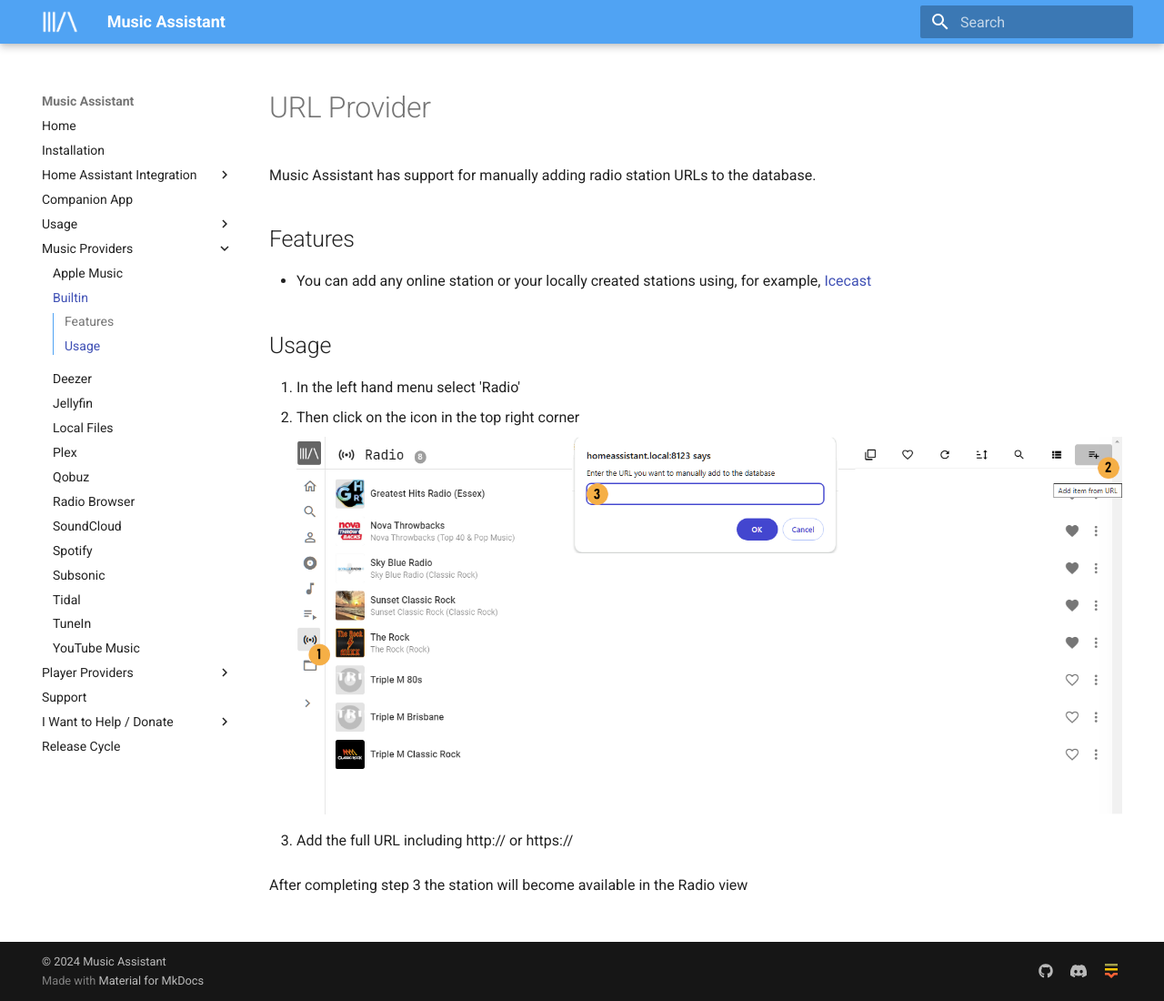
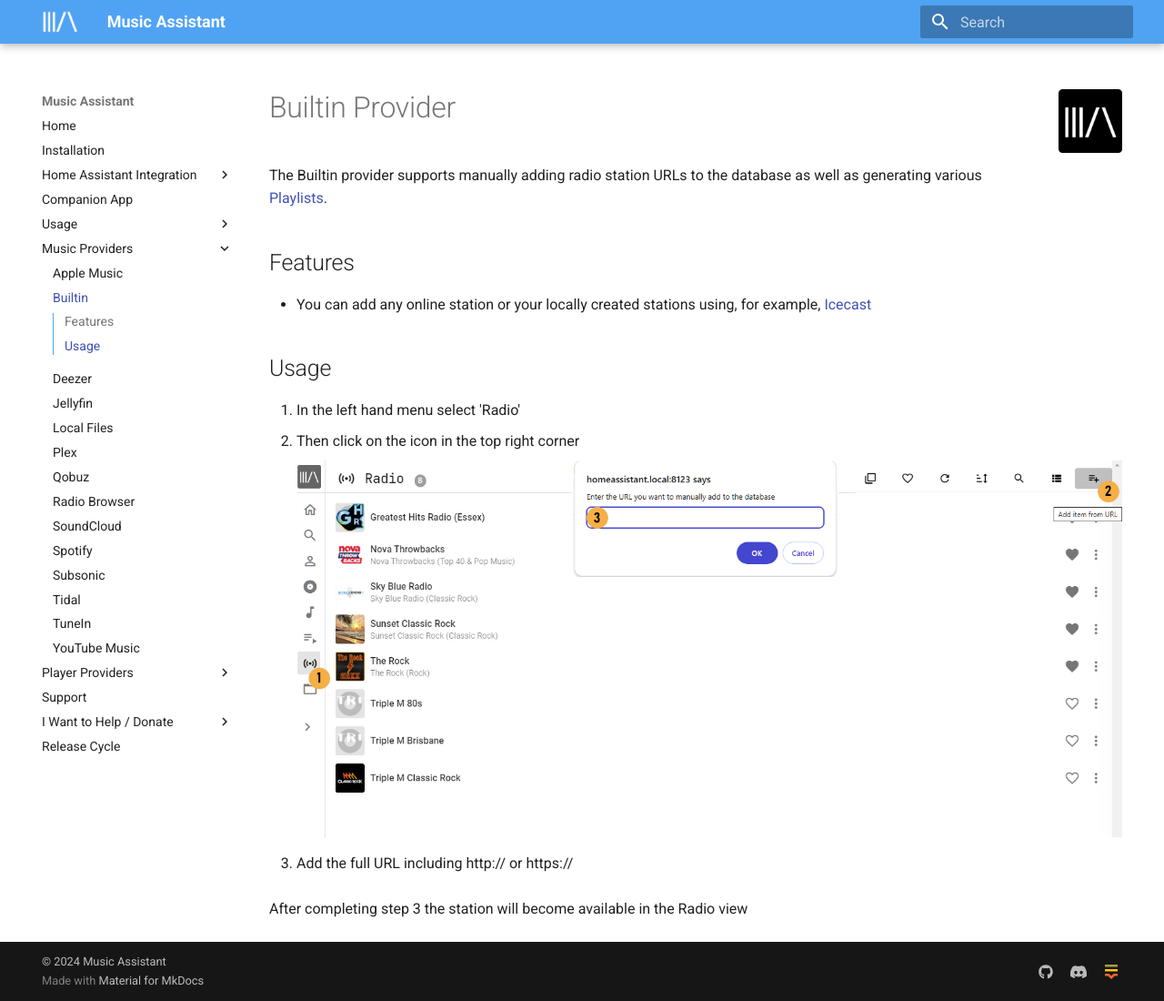
Before and after one commit to pwbriggs/music-assistant.github.io, an MkDocs documentation site: the page built from docs/music-providers/builtin.md, in a window 1280 px wide and 1100 px high. Shown: the whole window at 91% size. Built offline with MkDocs 1.6.1 and Material for MkDocs 9.7.7, drawn with Linux system fonts in a browser that asks for light colours.

Commit message:
Update builtin.md

```diff
--- a/docs/music-providers/builtin.md
+++ b/docs/music-providers/builtin.md
@@ -1,6 +1,6 @@
-# URL Provider
+# Builtin Provider  ![Preview image](../assets/icon.png){ width=70 align=right }
 
-Music Assistant has support for manually adding radio station URLs to the database.
+The Builtin provider supports manually adding radio station URLs to the database as well as generating various [Playlists](../usage/#playlists).
 
 ## Features
 
```
